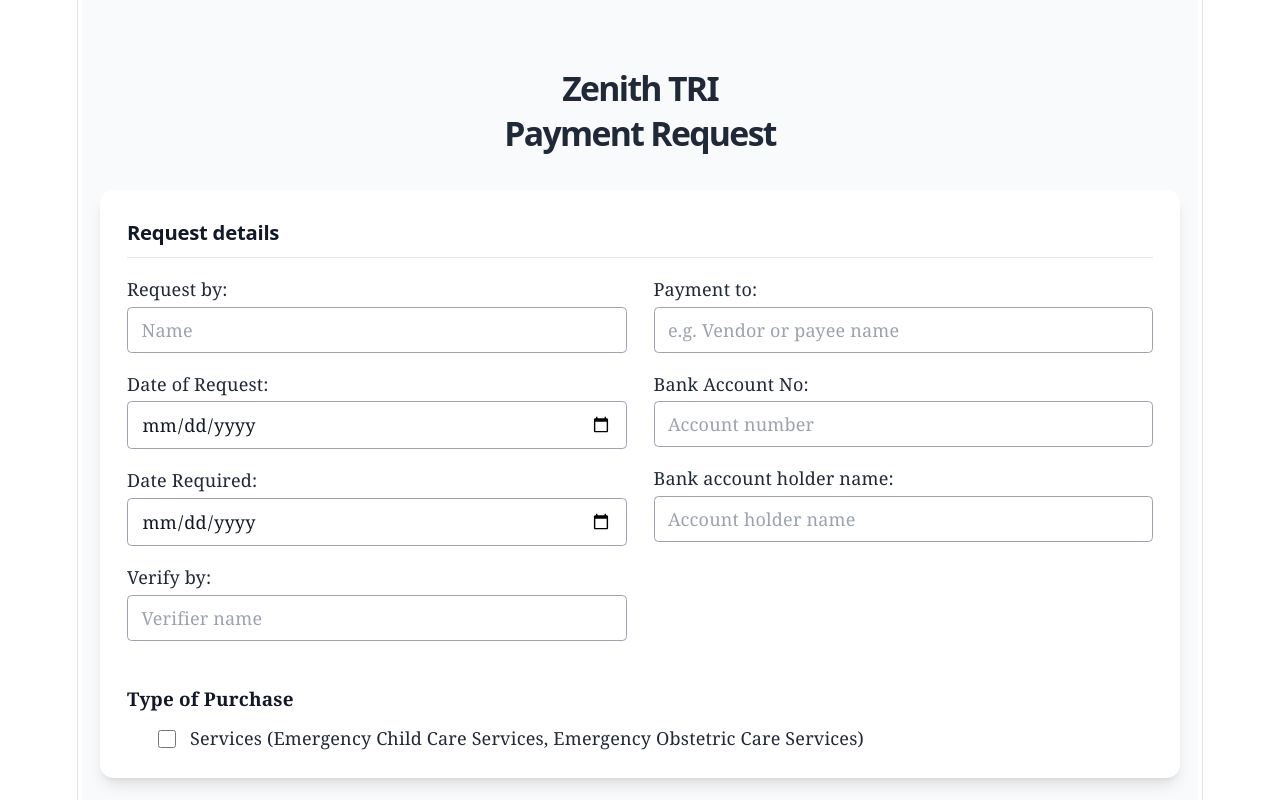
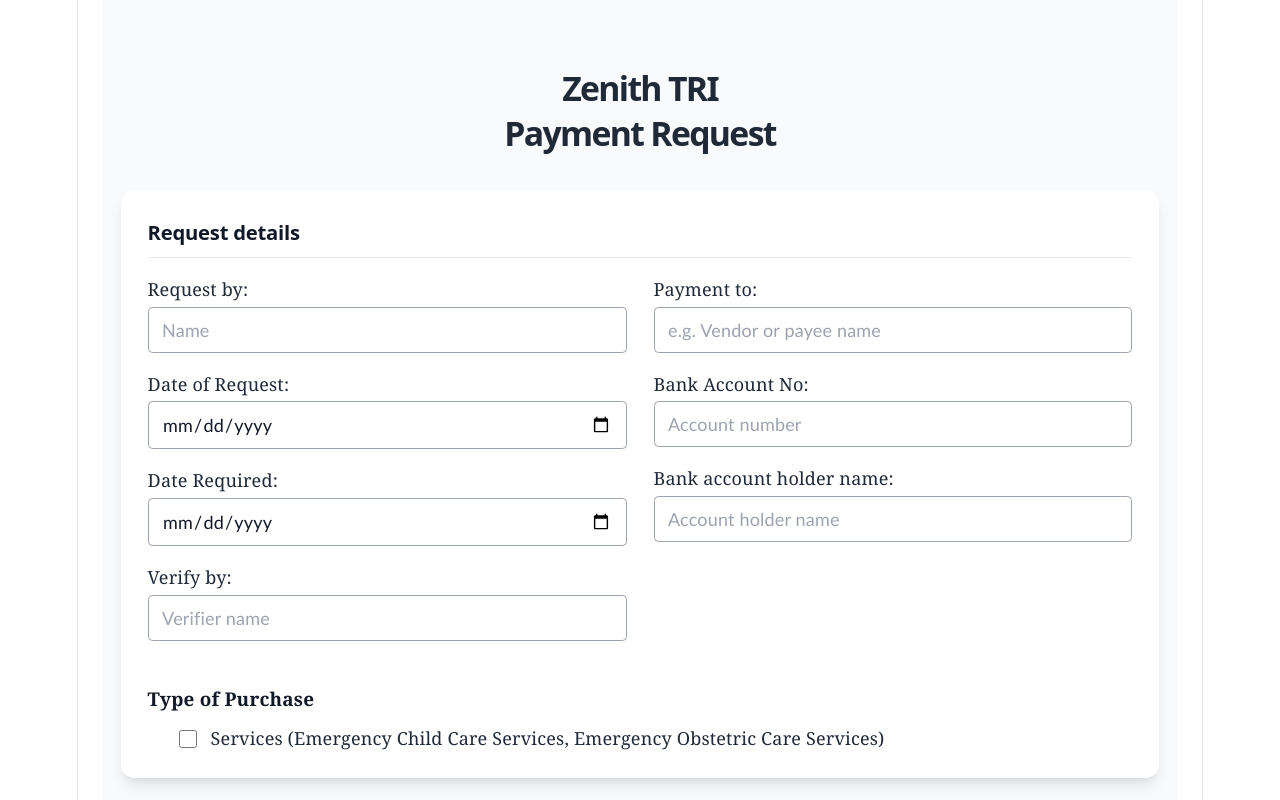
Before and after one commit to Wyne7/Zenith-Payment-Form, a React (Vite) app: page / in a window 1280 px wide. Shown: the top 800 px of the page. Built offline with nearby package versions, Linux system fonts and the light colour scheme.

Commit message:
change text format

```diff
--- a/src/App.jsx
+++ b/src/App.jsx
@@ -157,7 +157,10 @@
   };
 
   return (
-    <div className="max-w-6xl mx-auto px-4 py-8 bg-gray-50 min-h-screen">
+    <div
+      className="max-w-6xl mx-auto px-4 py-8 bg-gray-50 min-h-screen"
+      style={{ fontFamily: 'Calibri, Arial, sans-serif' }}
+    >
       {/* Header */}
       <h1 className="text-3xl font-bold text-center mb-8 text-gray-800 flex flex-col gap-1 items-center">
         <span>Zenith TRI</span>
@@ -411,7 +414,7 @@
           backgroundColor: '#ffffff',
           padding: '15mm',
           boxSizing: 'border-box',
-          fontFamily: 'Arial, Helvetica, sans-serif',
+          fontFamily: 'Calibri, Arial, sans-serif',
           fontSize: '14px',
         }}
       >
@@ -424,7 +427,7 @@
           style={{
             width: '100%',
             borderCollapse: 'collapse',
-            fontFamily: 'Times New Roman, Times, serif',
+            fontFamily: 'Calibri, Arial, sans-serif',
             fontSize: '13px',
             lineHeight: '1.5',
             marginBottom: '22px',
--- a/src/index.css
+++ b/src/index.css
@@ -52,6 +52,14 @@
 
 body {
   margin: 0;
+}
+
+input[type='text'],
+input[type='number'],
+input[type='date'],
+textarea,
+select {
+  font-family: Calibri, Arial, sans-serif;
 }
 
 #root {
```
